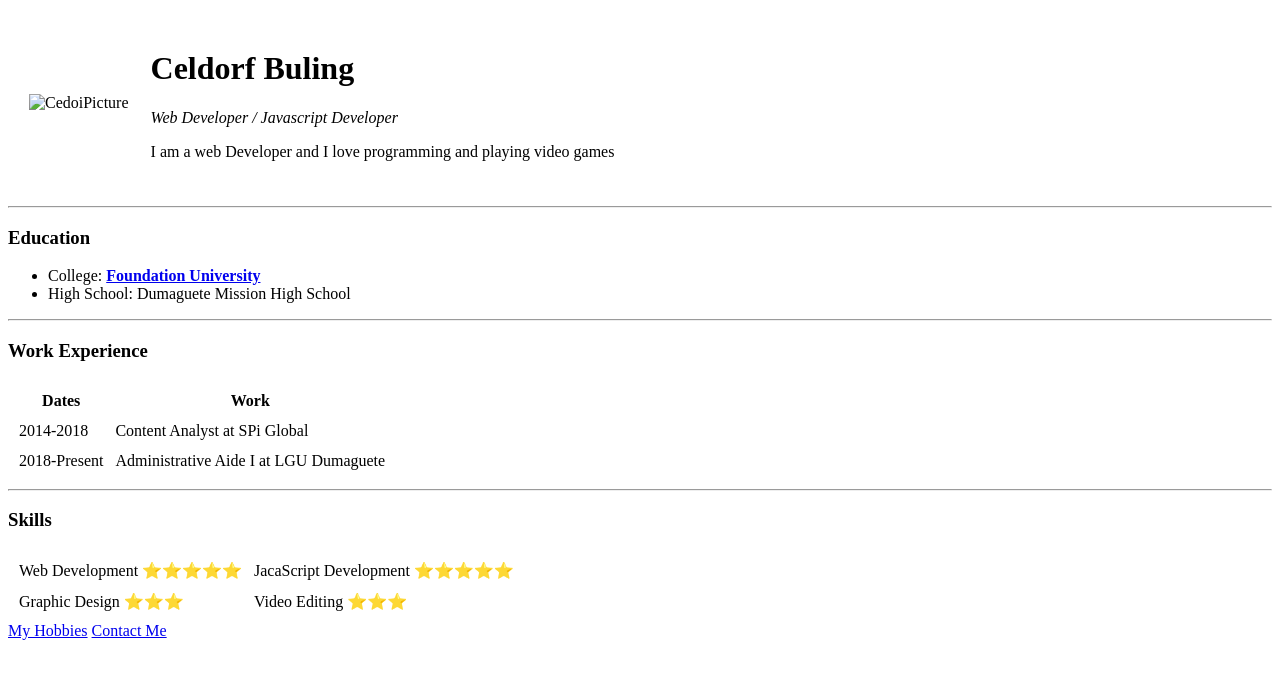
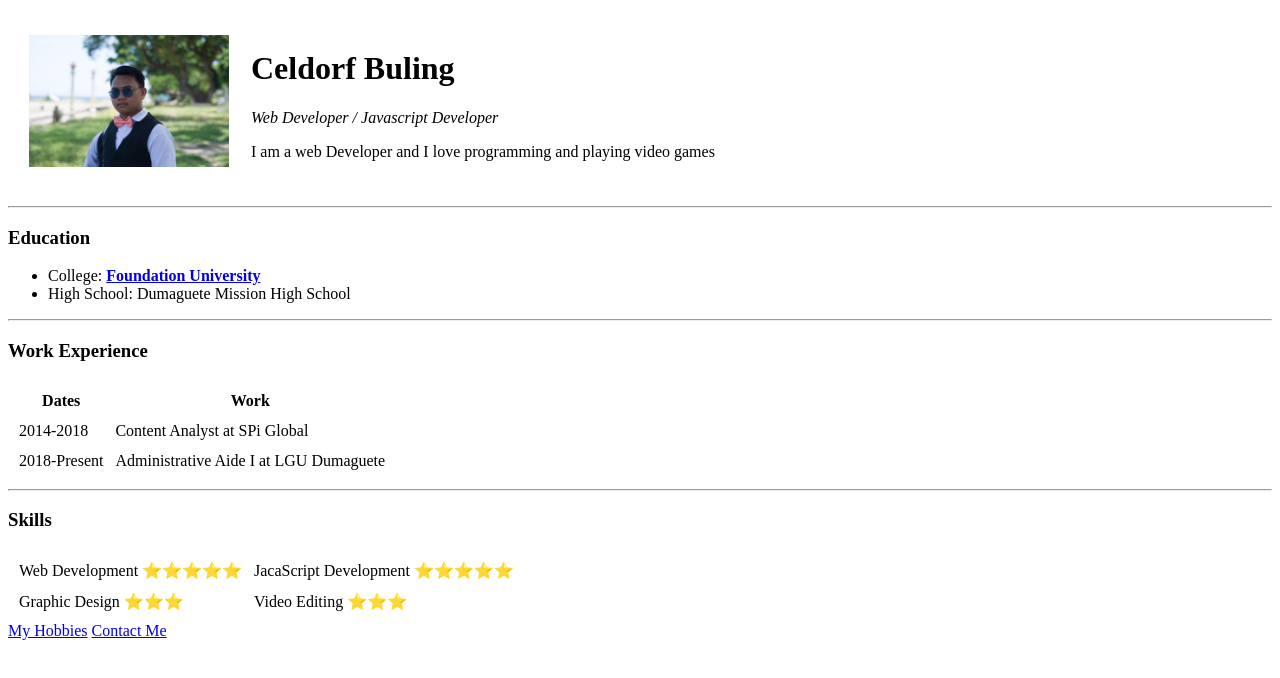
Before and after one commit to Cedoi/cv2, a plain HTML site: page index.html in a window 1280 px wide. Drawn offline with Linux system fonts and the light colour scheme.

Commit message:
Update index.html

```diff
--- a/index.html
+++ b/index.html
@@ -9,7 +9,7 @@
 <body>
   <table cellspacing="20">
     <tr>
-      <td><img src="images/Cedoi.jpg" alt="CedoiPicture" width="200px"></td>
+      <td><img src="Cedoi.jpg" alt="CedoiPicture" width="200px"></td>
       <td>
         <h1>Celdorf Buling</h1>
         <p><em>Web Developer / Javascript Developer</em></p>
```
